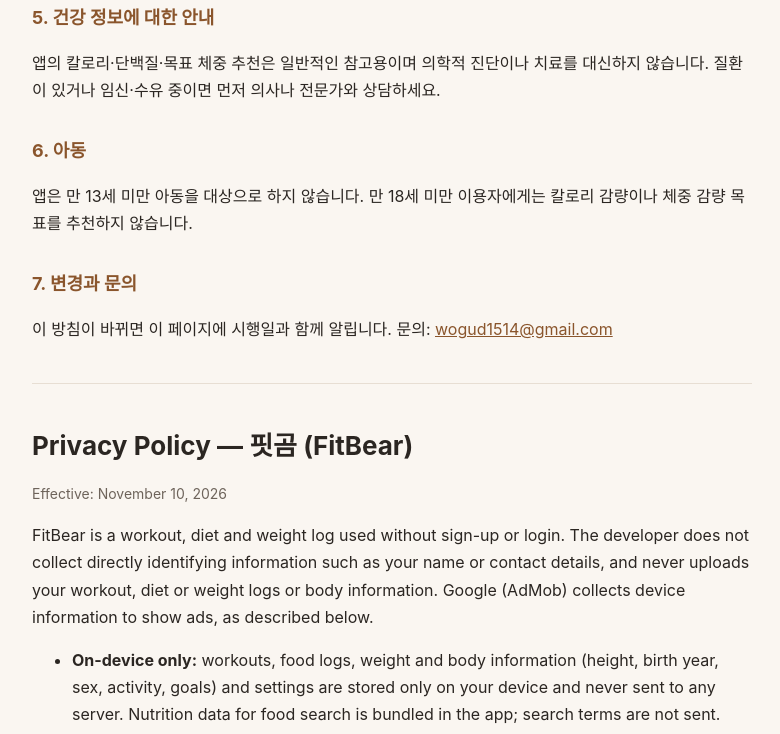
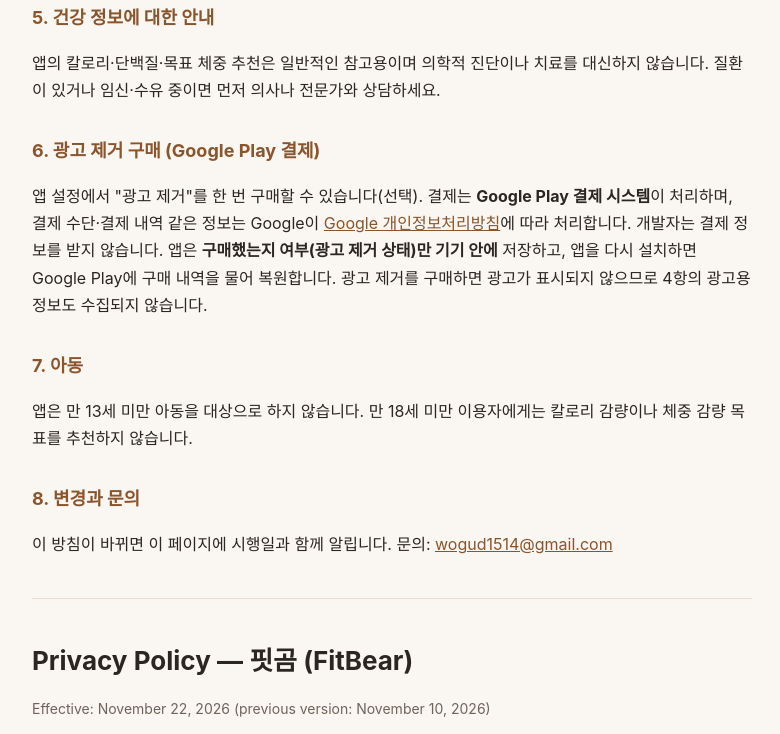
Before and after one commit to jaehyeong2/fitbear-privacy, a plain HTML site: page index.html in a window 1280 px wide. Shown: the part 1586-2320 px from the top of the page, without its empty margins (248-1028 px from the left). Drawn offline with Linux system fonts and the light colour scheme.

Commit message:
광고 제거 구매(Google Play 결제) 반영: 6항 신설, 시행일 2026-11-22, 영문도 같이
Co-Authored-By: Claude Opus 5.5 <noreply@anthropic.com>

```diff
--- a/index.html
+++ b/index.html
@@ -18,7 +18,7 @@
 <body>
 <main>
 <h1>핏곰 개인정보처리방침</h1>
-<p class="muted">시행일: 2026년 11월 10일</p>
+<p class="muted">시행일: 2026년 11월 22일 (이전 버전: 2026년 11월 10일)</p>
 
 <p>핏곰(이하 "앱")은 회원가입이나 로그인 없이 쓰는 운동·식단·체중 기록 앱입니다. 개발자는 이름, 연락처처럼 이용자를 직접 식별할 수 있는 개인정보를 수집하지 않으며, 운동·식단·체중 기록과 신체 정보를 서버로 보내지 않습니다. 다만 앱에 표시되는 광고를 위해, 아래 4항에 적은 대로 Google(AdMob)이 기기 정보를 수집합니다.</p>
 
@@ -61,16 +61,19 @@
 <h2>5. 건강 정보에 대한 안내</h2>
 <p>앱의 칼로리·단백질·목표 체중 추천은 일반적인 참고용이며 의학적 진단이나 치료를 대신하지 않습니다. 질환이 있거나 임신·수유 중이면 먼저 의사나 전문가와 상담하세요.</p>
 
-<h2>6. 아동</h2>
+<h2>6. 광고 제거 구매 (Google Play 결제)</h2>
+<p>앱 설정에서 "광고 제거"를 한 번 구매할 수 있습니다(선택). 결제는 <strong>Google Play 결제 시스템</strong>이 처리하며, 결제 수단·결제 내역 같은 정보는 Google이 <a href="https://policies.google.com/privacy">Google 개인정보처리방침</a>에 따라 처리합니다. 개발자는 결제 정보를 받지 않습니다. 앱은 <strong>구매했는지 여부(광고 제거 상태)만 기기 안에</strong> 저장하고, 앱을 다시 설치하면 Google Play에 구매 내역을 물어 복원합니다. 광고 제거를 구매하면 광고가 표시되지 않으므로 4항의 광고용 정보도 수집되지 않습니다.</p>
+
+<h2>7. 아동</h2>
 <p>앱은 만 13세 미만 아동을 대상으로 하지 않습니다. 만 18세 미만 이용자에게는 칼로리 감량이나 체중 감량 목표를 추천하지 않습니다.</p>
 
-<h2>7. 변경과 문의</h2>
+<h2>8. 변경과 문의</h2>
 <p>이 방침이 바뀌면 이 페이지에 시행일과 함께 알립니다. 문의: <a href="mailto:wogud1514@gmail.com">wogud1514@gmail.com</a></p>
 
 <hr>
 
 <h1>Privacy Policy — 핏곰 (FitBear)</h1>
-<p class="muted">Effective: November 10, 2026</p>
+<p class="muted">Effective: November 22, 2026 (previous version: November 10, 2026)</p>
 <p>FitBear is a workout, diet and weight log used without sign-up or login. The developer does not collect directly identifying information such as your name or contact details, and never uploads your workout, diet or weight logs or body information. Google (AdMob) collects device information to show ads, as described below.</p>
 <ul>
   <li><strong>On-device only:</strong> workouts, food logs, weight and body information (height, birth year, sex, activity, goals) and settings are stored only on your device and never sent to any server. Nutrition data for food search is bundled in the app; search terms are not sent. Uninstalling the app deletes them.</li>
@@ -78,6 +81,7 @@
   <li><strong>App updates:</strong> on launch the app checks Expo's EAS Update service. The request contains a random per-installation identifier (not linked to your identity or advertising ID), the OS, the app version and update information, used only to deliver updates and count updated devices. See <a href="https://expo.dev/privacy">Expo's privacy policy</a>.</li>
   <li><strong>Notifications:</strong> reminders are local notifications scheduled on the device.</li>
   <li><strong>Ads (Google AdMob):</strong> the home screen shows a banner ad. Google collects device identifiers (such as the Android advertising ID), approximate location from your IP address, ad interactions, and crash and diagnostic data to serve, personalize and measure ads and prevent fraud. This data is shared with Google and its ad partners and encrypted in transit. Your logs and body information are never used for ads or sent to Google. You can reset or delete your advertising ID in Android Settings → Privacy → Ads. See <a href="https://policies.google.com/privacy">Google's Privacy Policy</a> and <a href="https://policies.google.com/technologies/partner-sites">how Google uses information from partner apps</a>.</li>
+  <li><strong>"Remove ads" purchase (Google Play Billing):</strong> you can optionally buy "Remove ads" once in Settings. The payment is processed by Google Play Billing; payment details and purchase history are handled by Google under <a href="https://policies.google.com/privacy">Google's Privacy Policy</a>, and the developer never receives them. The app stores only the purchase status (whether ads are removed) on your device and restores it from Google Play after a reinstall. Once purchased, no ads are shown, so the ad data above is no longer collected.</li>
   <li><strong>No GPS tracking.</strong> The developer does not sell personal data. No camera, microphone or contacts permissions are used.</li>
   <li><strong>Health information:</strong> calorie, protein and target-weight suggestions are general guidance, not medical diagnosis or treatment. Talk to a doctor first if you have a health condition or are pregnant or breastfeeding.</li>
   <li><strong>Children:</strong> not directed to children under 13. Users under 18 are not given calorie-cut or weight-loss suggestions.</li>
```
